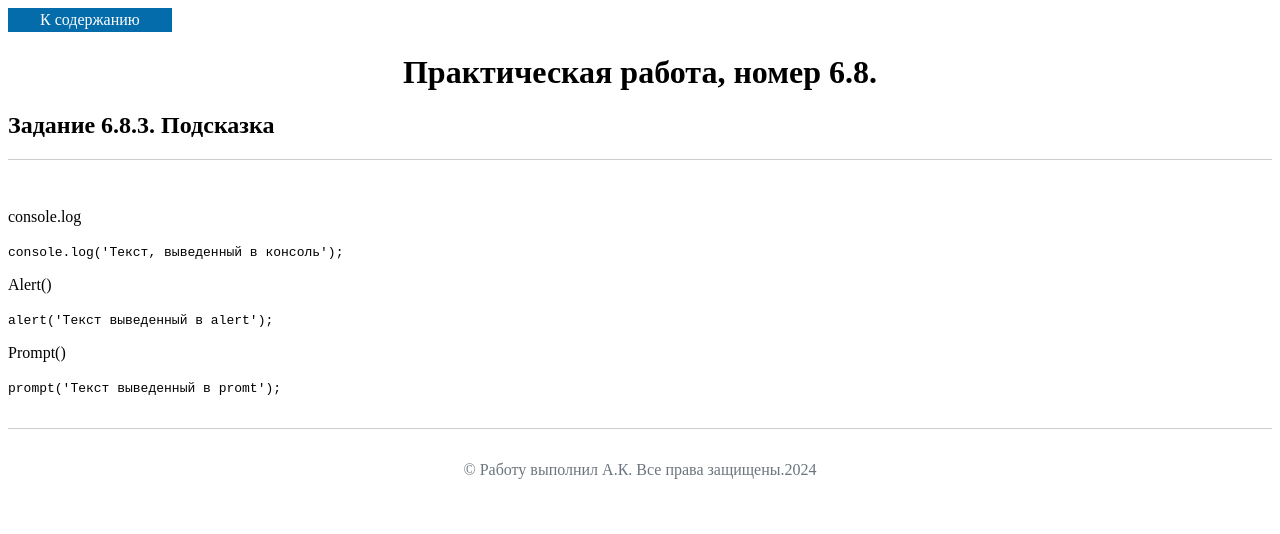
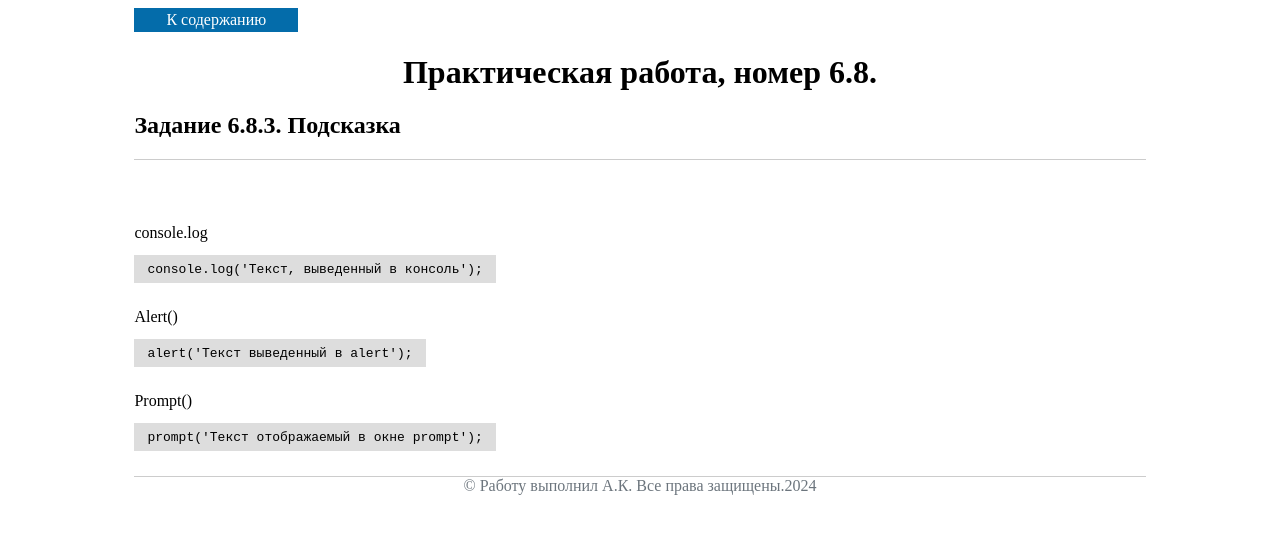
Before and after one commit to alx15do/SF_mod68, a plain HTML site: page task2/index.html in a window 1280 px wide. Drawn offline with Linux system fonts and the light colour scheme.

Commit message:
Обновлены файлы проекта

```diff
--- a/main.css
+++ b/main.css
@@ -9,10 +9,15 @@ header {
 main {
 	padding:2em 0;
 }
+
+main, header, footer {
+	width:80%;
+	margin:0 auto;
+}
+
 footer {
 	text-align: center;
 	border-top: 1px solid #ccc;
-	padding: 2em;
 	color: rgb(108, 117, 125);
 	font-family: 'Times New Roman', Times, serif;
 }
@@ -44,3 +49,21 @@ input[type=text] {
 #duplicateField > span.active {
 	background-color: #F0A71C;
 }
+
+a.link {
+	display:inline-block;
+}
+
+a.link.changed {
+	color: green;
+}
+
+
+code {
+	background-color: #ddd;
+	padding: .5em 1em;
+}
+
+#consoleLog, #alert, #prompt {
+	margin-top:2em;
+}
--- a/task2/index.html
+++ b/task2/index.html
@@ -26,7 +26,7 @@
         </code>
         <p id="prompt">Prompt()</p>
         <code>
-          prompt('Текст выведенный в promt');
+          prompt('Текст отображаемый в окне prompt');
         </code>
       </main>
     <footer>
--- a/task4/script.js
+++ b/task4/script.js
@@ -5,6 +5,7 @@ elem.addEventListener('click',
     event.preventDefault();
     const userText = prompt('Введите наименование ссылки');
 	elem.textContent = userText;
+	elem.classList.add('changed');
 	console.log('Текст ссылки изменён на', userText);
 });
 
```
Also changed, not shown: task4/index.html (+1 -1 lines).
